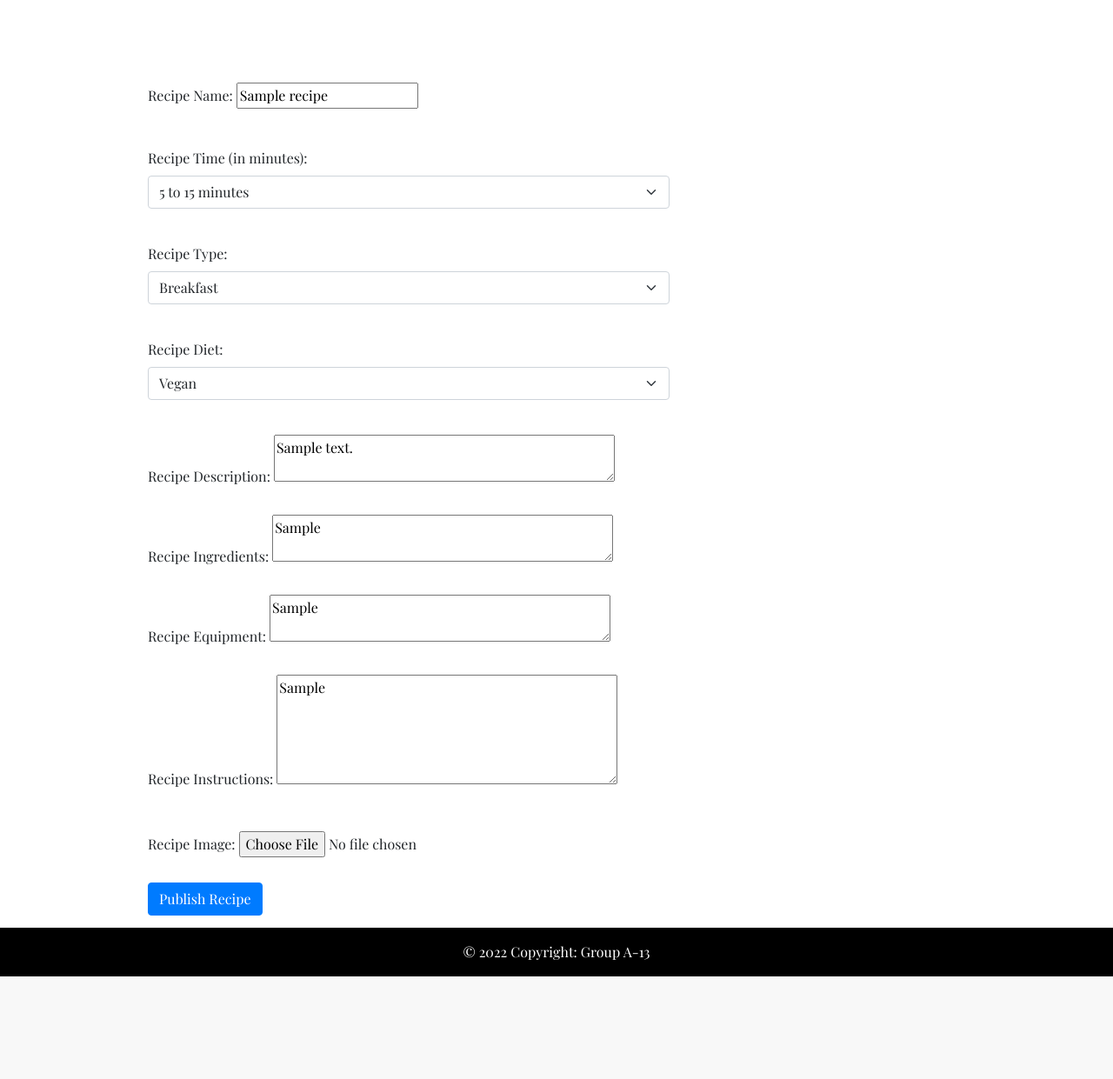
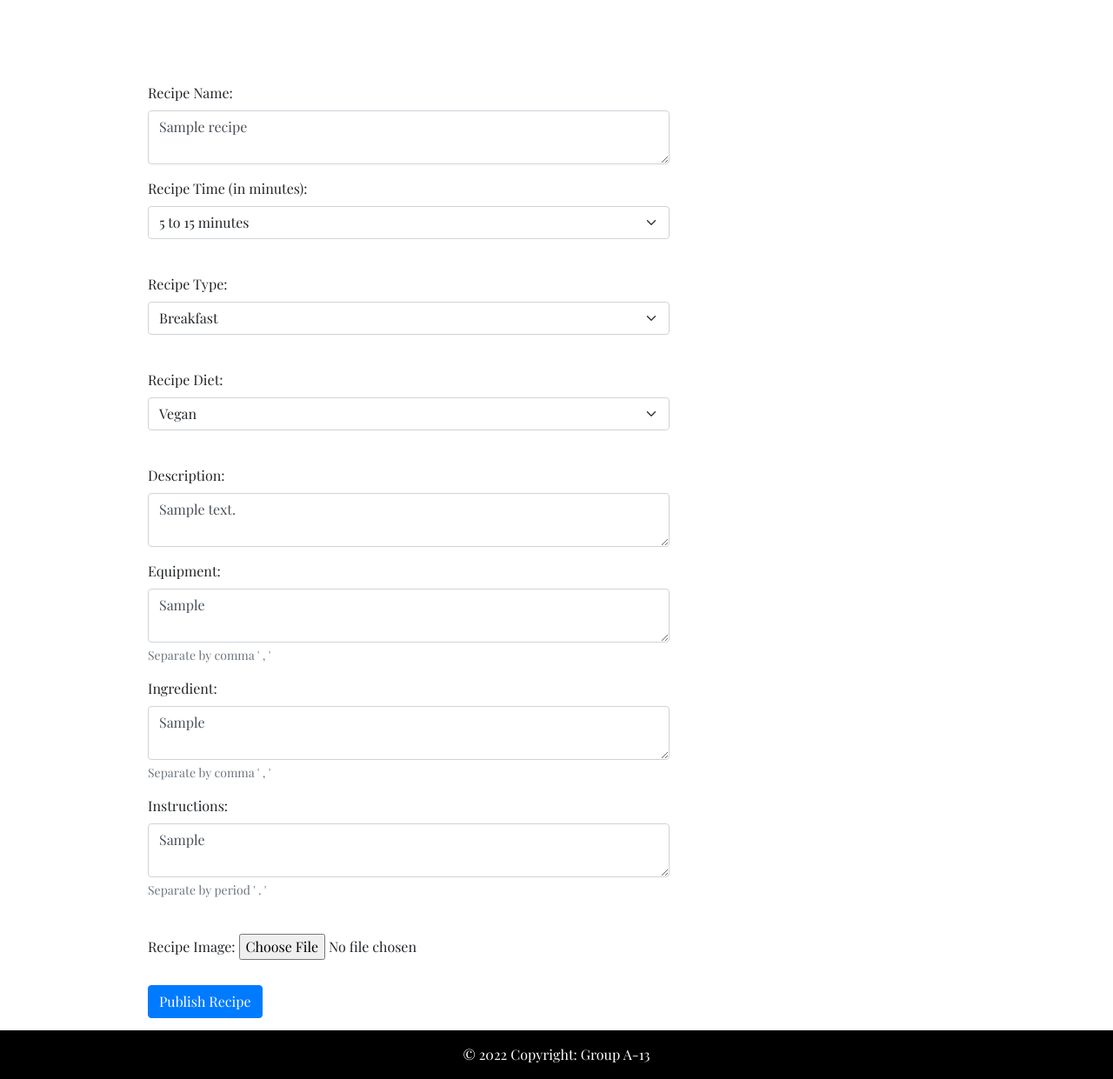
Before and after one commit to uva-cs3240-s22/group-project-a-13, a Django app: page /recipes/1/fork/ in a window 1280 px wide. Shown: the part 217-1458 px from the top of the page at 87% size. Before the commit the page ends 1340 px from the top, so only its background shows below. Run offline with Django 4.2, Linux system fonts and the light colour scheme; tables that the repository leaves empty hold one stand-in row (values such as "Sample post"); some libraries are stand-ins or nearby versions.

Commit message:
edit form + fork form

```diff
--- a/recipes/templates/recipes/forkRecipe.html
+++ b/recipes/templates/recipes/forkRecipe.html
@@ -3,6 +3,22 @@
 {% block content %}
 
 <style>
+    #name_id{
+        width:600px;
+    }
+    #description_id{
+        width:600px;
+    }
+    #ingredients_id{
+        width:600px;
+    }
+    #equipment_id{
+        width:600px;
+    }
+    #instruction_id{
+        width:600px;
+    }
+
     .form-select {
         width: 600px;
     }
@@ -18,12 +34,12 @@
     </div>
 
 <!-- Name input -->
-    <div class = 'form-group'>
-        <label for="recipe_name">Recipe Name: </label>
-        <input id="recipe_name" type="text" name="recipe_name" value = "{{recipe.recipe_name}}">
-    </div>
-    <br>
-
+        <div>
+            <div class="form-group" id="name_id">
+                <label for="recipe_name">Recipe Name: </label>
+                <textarea id="recipe_name" name="recipe_name"class="form-control">{{ recipe.recipe_name }}</textarea>
+            </div>
+        </div>
 
 <!-- Time input-->
 <div class="form-group">
@@ -83,6 +99,7 @@
 <br>
 
 <h1 hidden id="diet">{{recipe.recipe_diet}}</h1>
+
 <!-- Diet input -->
 <div class="form-group" id = "diet">
 <label for="recipe_diet">Recipe Diet: </label>
@@ -112,30 +129,39 @@
 
 
 <!-- Description input -->
-<div>
-    <label for="recipe_description">Recipe Description: </label>
-    <textarea form = "recipeform" id = "recipe_description" name="recipe_description" cols="40" rows="2">{{recipe.recipe_description}}</textarea>
-</div>
-<br>
+    <div>
+         <div class="form-group" id="description_id">
+            <label for="recipe_description">Description: </label>
+            <textarea id = "recipe_description" name = "recipe_description"  class="form-control">{{ recipe.recipe_description }}</textarea>
+         </div>
+    </div>
+
+<!-- Equipment input -->
+    <div>
+         <div class="form-group" id="equipment_id">
+            <label for="recipe_equipment">Equipment: </label>
+            <textarea id = "recipe_equipment" name="recipe_equipment" class="form-control">{{ recipe.recipe_equipment }}</textarea>
+             <small id="equipHelp" class="form-text text-muted">Separate by comma ' , '</small>
+         </div>
+    </div>
 
 <!-- Ingredient input -->
     <div>
-        <label for="recipe_ingredients">Recipe Ingredients: </label>
-        <textarea form = "recipeform" id = "recipe_ingredients" name="recipe_ingredients" cols="40" rows="2">{{recipe.recipe_ingredients}}</textarea>
+         <div class="form-group" id="ingredients_id">
+            <label for="recipe_ingredients">Ingredient: </label>
+            <textarea id = "recipe_ingredients" name="recipe_ingredients"
+                      class="form-control">{{ recipe.recipe_ingredients }}</textarea>
+             <small id="ingredientHelp" class="form-text text-muted">Separate by comma ' , '</small>
+         </div>
     </div>
-    <br>
-
-<!-- Equipment input -->
-<div>
-    <label for="recipe_equipment">Recipe Equipment: </label>
-        <textarea form = "recipeform" id = "recipe_equipment" name="recipe_equipment" cols="40" rows="2">{{recipe.recipe_equipment}}</textarea>
-</div>
-    <br>
 
 <!-- Instruction input -->
-    <div class = "form-group labels">
-        <label for="recipe_instructions">Recipe Instructions: </label>
-        <textarea form = "recipeform" id = "recipe_instructions" name="recipe_instructions" cols="40" rows="5">{{recipe.recipe_instructions}}</textarea>
+    <div>
+        <div class="form-group labels" id="instruction_id">
+            <label for="recipe_instructions">Instructions: </label>
+            <textarea id = "recipe_instructions" name = "recipe_instructions" class = "form-control">{{ recipe.recipe_instructions }}</textarea>
+             <small id="instructHelp" class="form-text text-muted">Separate by period ' . '</small>
+        </div>
     </div>
     <br>
 
--- a/recipes/views.py
+++ b/recipes/views.py
@@ -208,11 +208,17 @@ def edit_d(request, recipe_id):
         new_equipment = request.POST['equipment']
         new_ingredient = request.POST['ingredient']
         new_instruction = request.POST['instruction']
+        new_time = request.POST['recipe_time']
+        new_type = request.POST['recipe_type']
+        new_diet = request.POST['recipe_diet']
         recipe.recipe_name = new_name
         recipe.recipe_description = new_description
         recipe.recipe_equipment = new_equipment
         recipe.recipe_ingredients = new_ingredient
         recipe.recipe_instructions = new_instruction
+        recipe.recipe_time = new_time
+        recipe.recipe_type = new_type
+        recipe.recipe_diet = new_diet
         recipe.save()
     except Recipe.DoesNotExist:
         raise Http404("Something went wrong")
```
Also changed, not shown: recipes/templates/recipes/editRecipe.html (+161 -11 lines).
